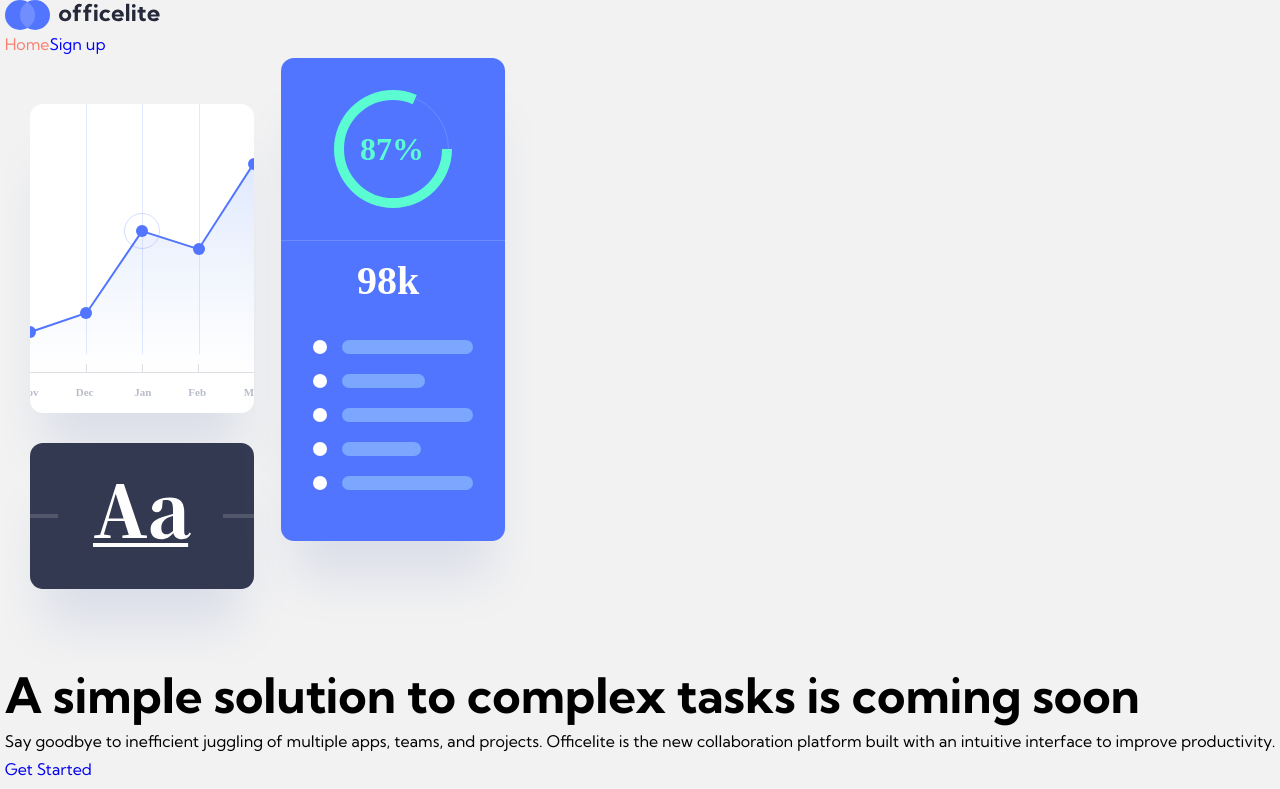
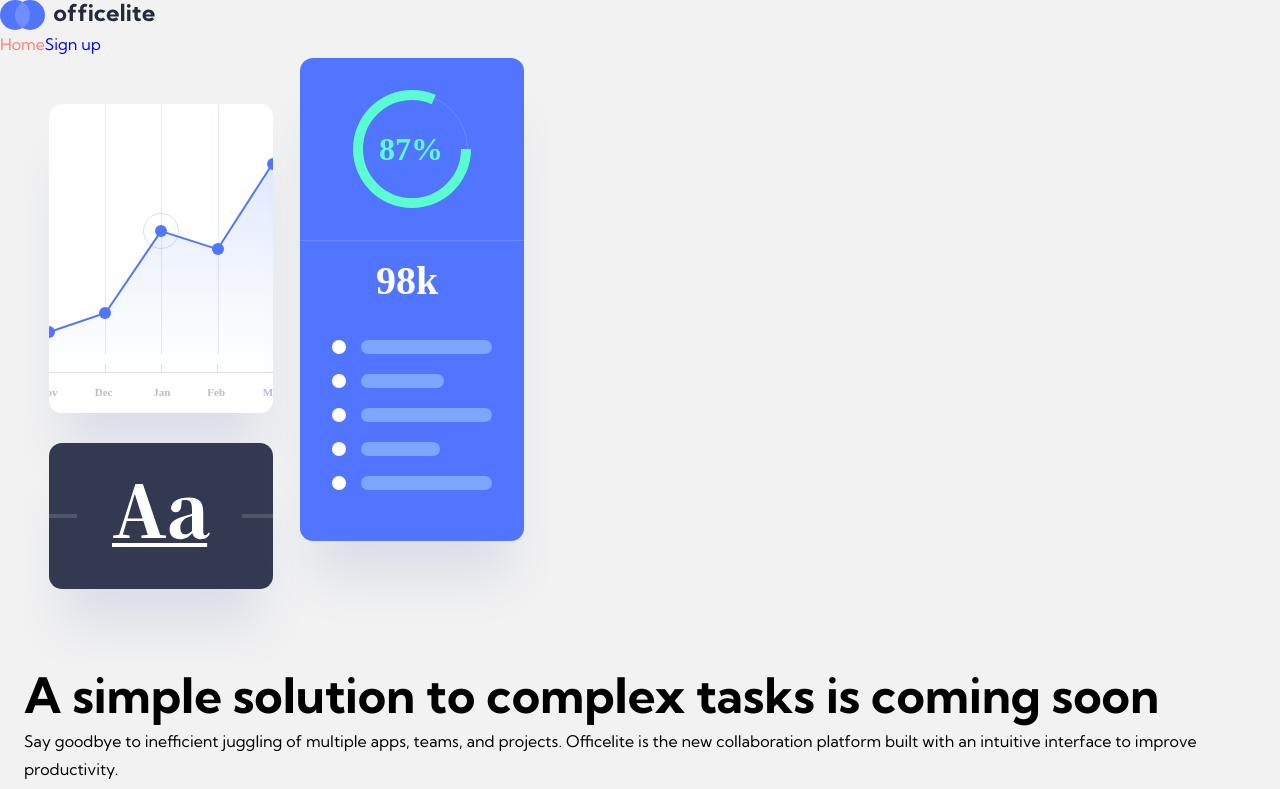
Before and after one commit to Hcmwebs/officelite-coming-soon-site, a React (Vite) app: page / in a window 1280 px wide. Shown: the top 789 px of the page. Built offline with nearby package versions, Linux system fonts and the light colour scheme.

Commit message:
added the StyledContainer compo
Signed-off-by: Heze <64218603+Hcmwebs@users.noreply.github.com>

```diff
--- a/src/pages/Home.jsx
+++ b/src/pages/Home.jsx
@@ -1,14 +1,14 @@
 import React from 'react'
-import { Link } from 'react-router-dom'
 import { Header, MainContent, Footer } from '../components'
+import { StyledContainer } from '../styles'
 
 const Home = () => {
 	return (
-		<div>
+		<StyledContainer>
 			<Header />
 			<MainContent />
 			<Footer />
-		</div>
+		</StyledContainer>
 	)
 }
 
```
